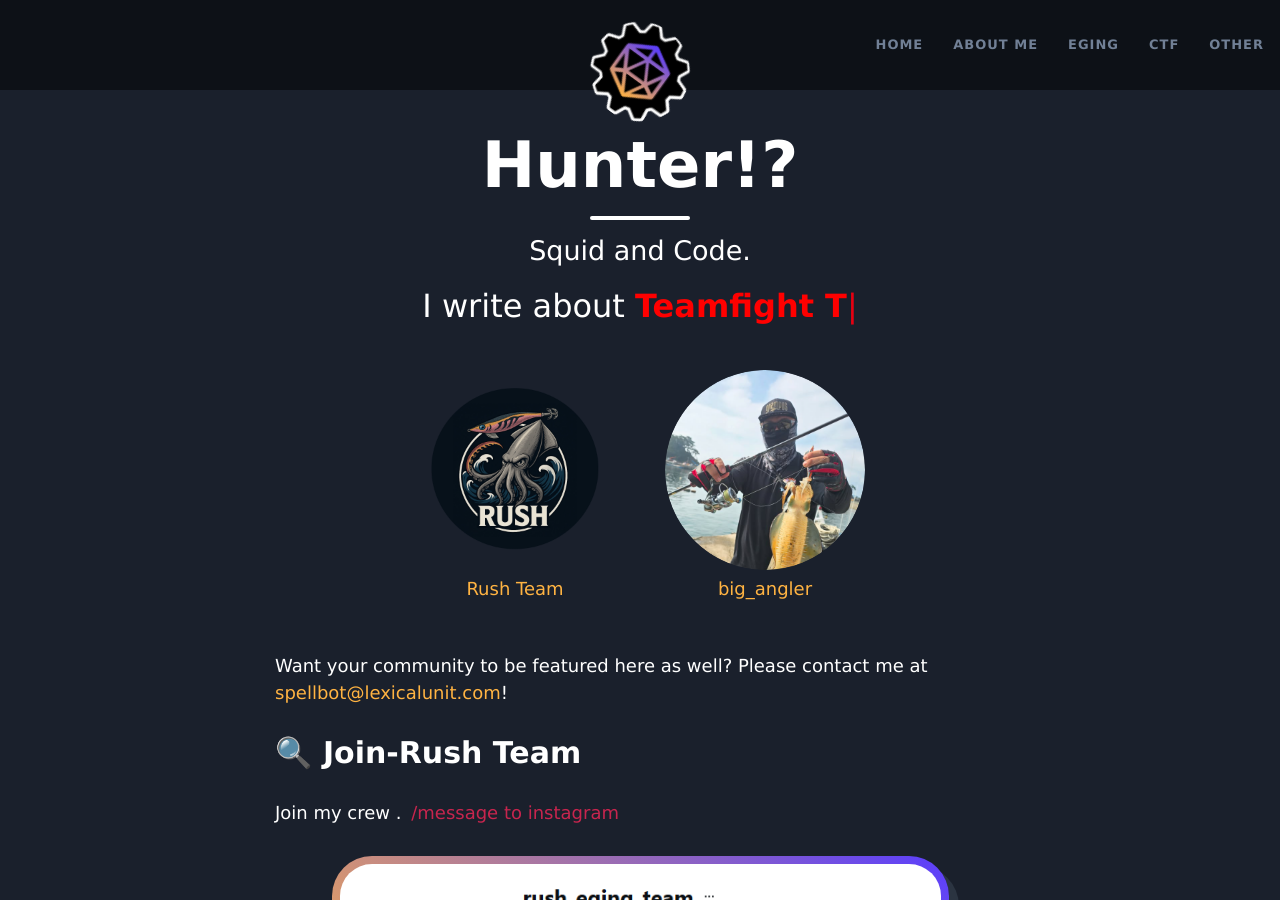
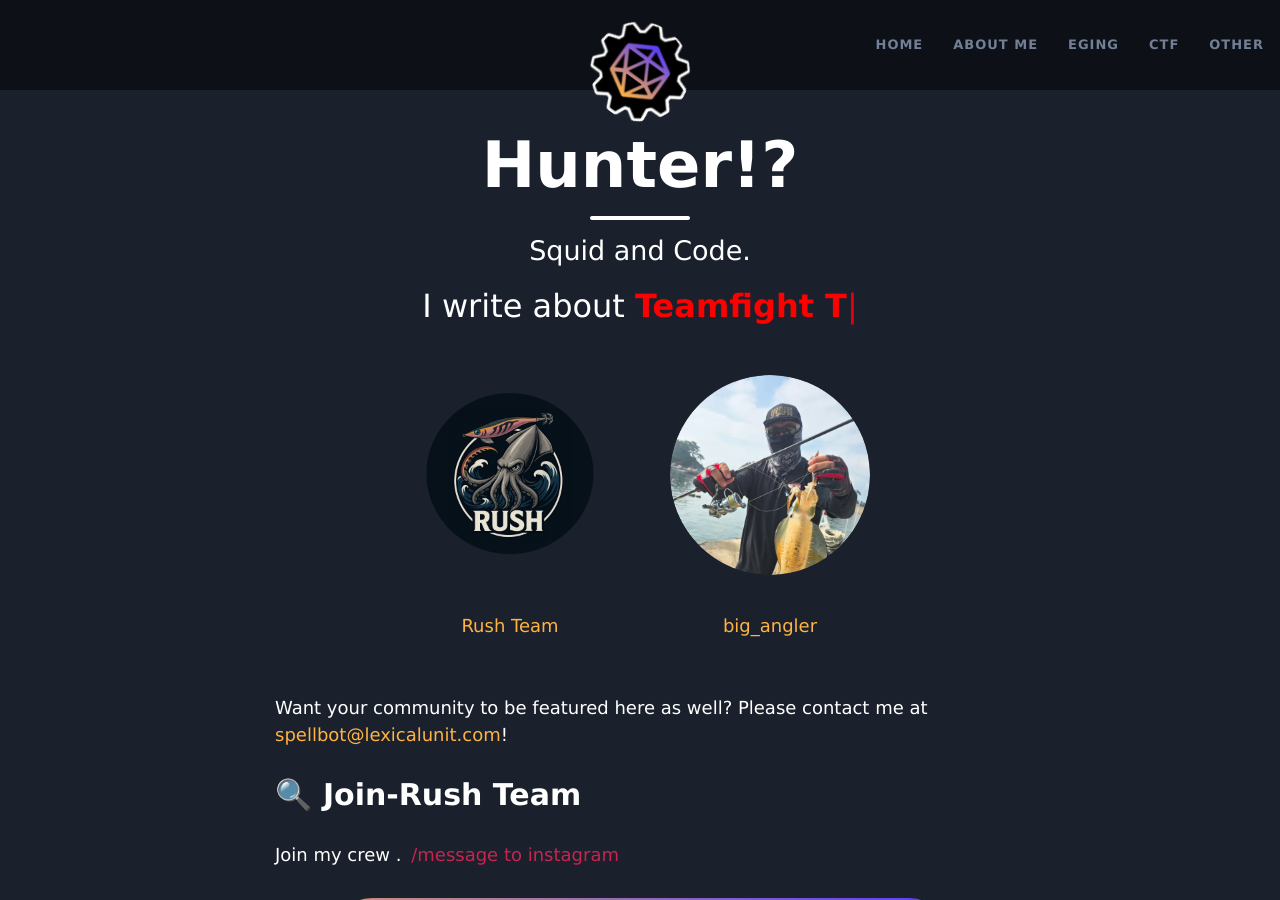
Before and after one commit to asvoice/asvoice.github.io, a Jekyll site: the page index.html, which Jekyll copies as it is, in a window 1280 px wide and 900 px high. Built offline with Jekyll 4.4.1, drawn with Linux system fonts in a browser that asks for light colours.

Commit message:
Update index.html

```diff
--- a/index.html
+++ b/index.html
@@ -126,25 +126,12 @@
     <div class=" col-xl-8 offset-xl-2 col-lg-10 offset-lg-1 ">
 
 <!-- SERVERS BEGIN -->
-<div class="where" style="text-align: center;">
-    <div style="display: inline-block; margin: 10px; vertical-align: top;">
-        <a href="https://www.instagram.com/rush_eging_team/">
-            <img src="https://raw.githubusercontent.com/asvoice/asvoice.github.io/refs/heads/main/assets/img/rush.png"
-                 alt="Rush Team"
-                 style="width: 200px !important; height: 200px !important; object-fit: cover; border-radius: 50%; display: block; margin-bottom: 5px;" />
-            Rush Team
-        </a>
-    </div>
+    <div class="where">
+        <div><a href="https://www.instagram.com/rush_eging_team/"><img width="200" height="200" src="https://raw.githubusercontent.com/asvoice/asvoice.github.io/refs/heads/main/assets/img/rush.png" alt="Rush Team" /><br />Rush Team</a></div>
+         <div><a href="https://www.instagram.com/big_angler_seok/"><img width="200" height="200" src="https://raw.githubusercontent.com/asvoice/asvoice.github.io/refs/heads/main/assets/img/big2.png" alt="Rush Team" /><br />big_angler</a></div>
+         </div>
 
-    <div style="display: inline-block; margin: 10px; vertical-align: top;">
-        <a href="https://www.instagram.com/big_angler_seok/">
-            <img src="https://raw.githubusercontent.com/asvoice/asvoice.github.io/refs/heads/main/assets/img/big2.png"
-                 alt="big_angler"
-                 style="width: 200px !important; height: 200px !important; object-fit: cover; border-radius: 50%; display: block; margin-bottom: 5px;" />
-            big_angler
-        </a>
-    </div>
-</div>
+
 
 <!-- SERVERS END -->
     <p>
```
